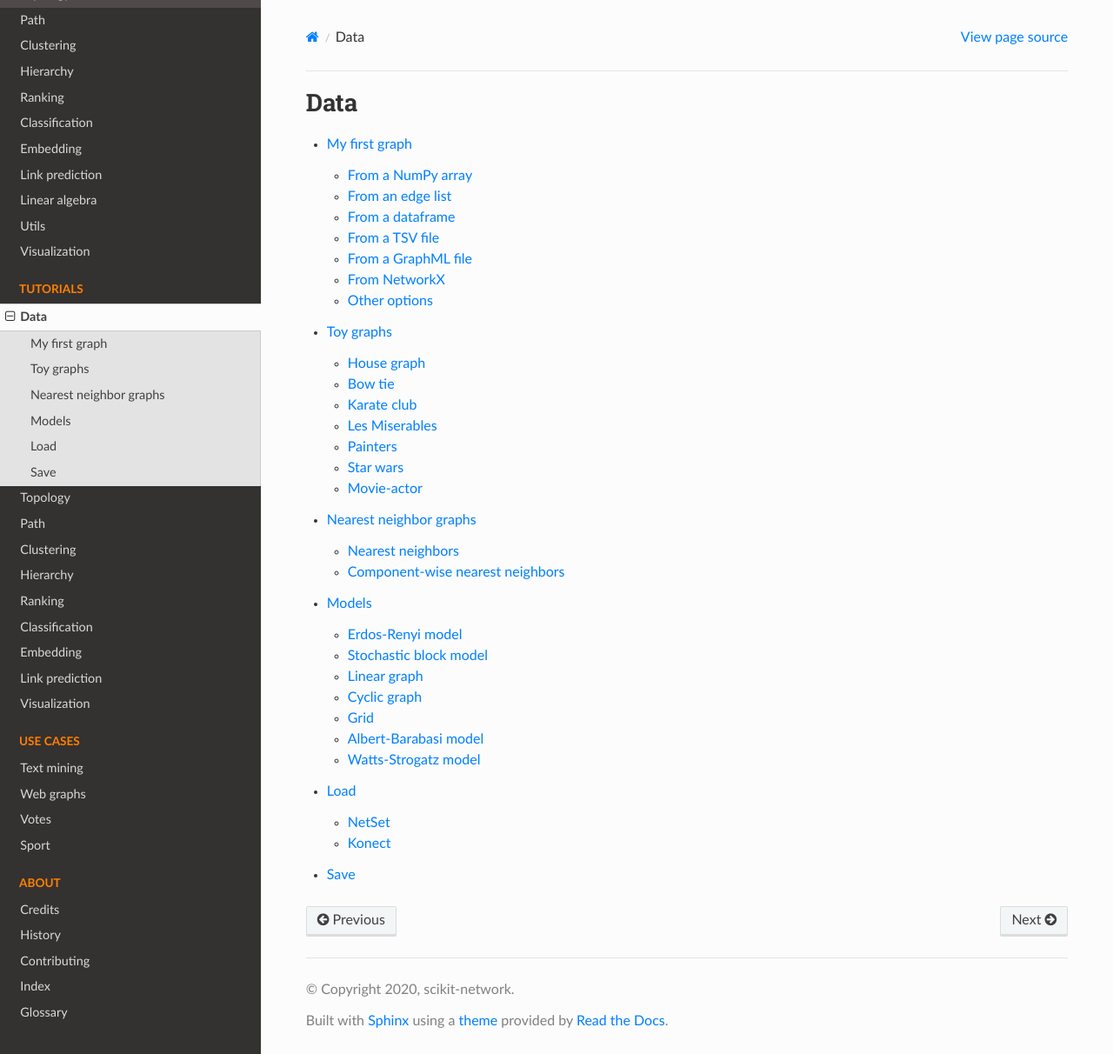
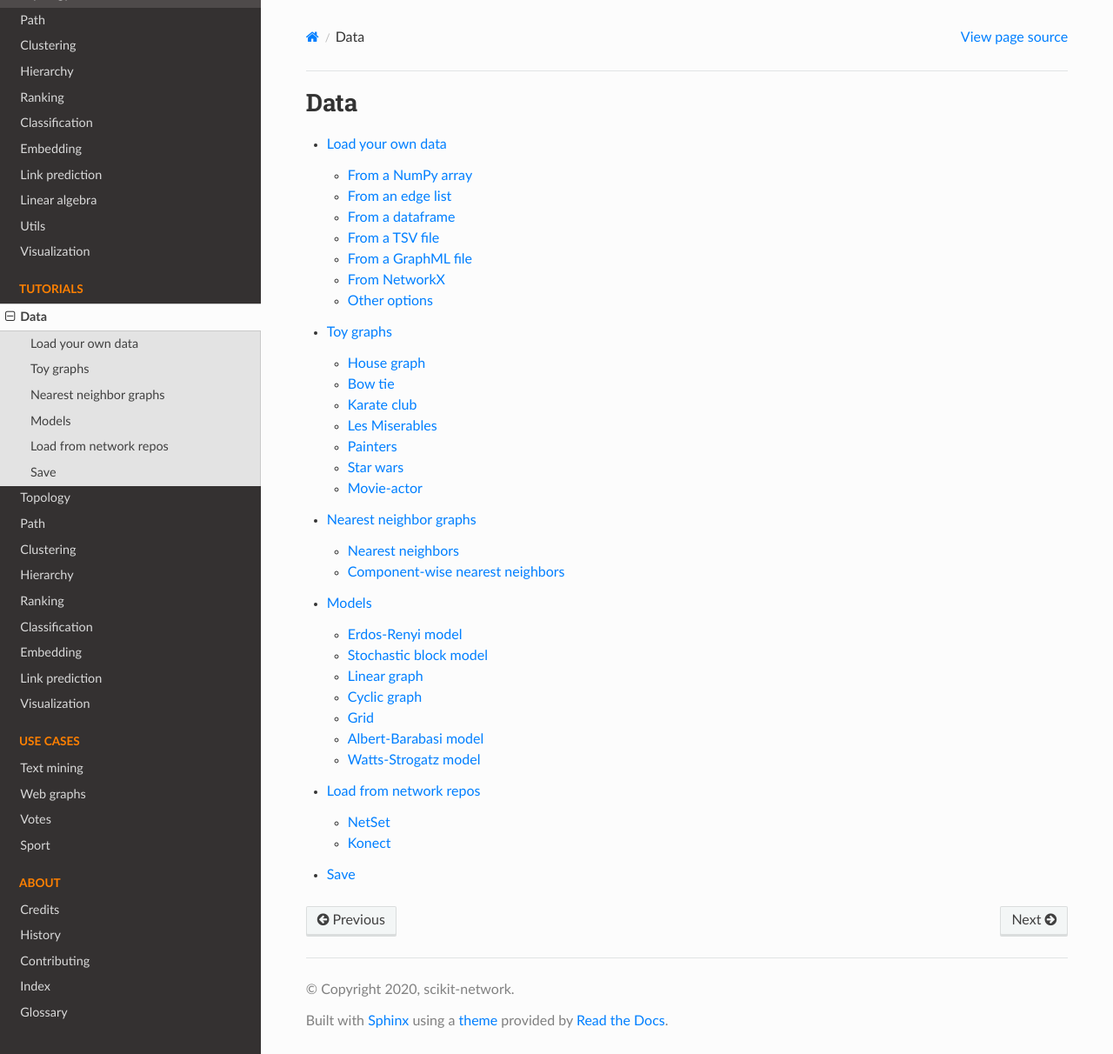
Before and after one commit to sknetwork-team/scikit-network, a Sphinx documentation site: the page built from docs/tutorials/data/index.rst, in a window 1280 px wide and 1212 px high. Shown: the whole window at 87% size. Built offline with Sphinx 7.4.7 and the Read the Docs theme 2.0.0, drawn with Linux system fonts in a browser that asks for light colours.

Commit message:
Rename notebook

```diff
--- a/docs/tutorials/data/index.rst
+++ b/docs/tutorials/data/index.rst
@@ -5,7 +5,7 @@
 
 .. toctree::
 
-    my_first_graph
+    load_own_data
     toy_graphs
     knn
     models
```
Also changed, not shown: docs/tutorials/data/load.ipynb, docs/tutorials/data/load_own_data.ipynb.
